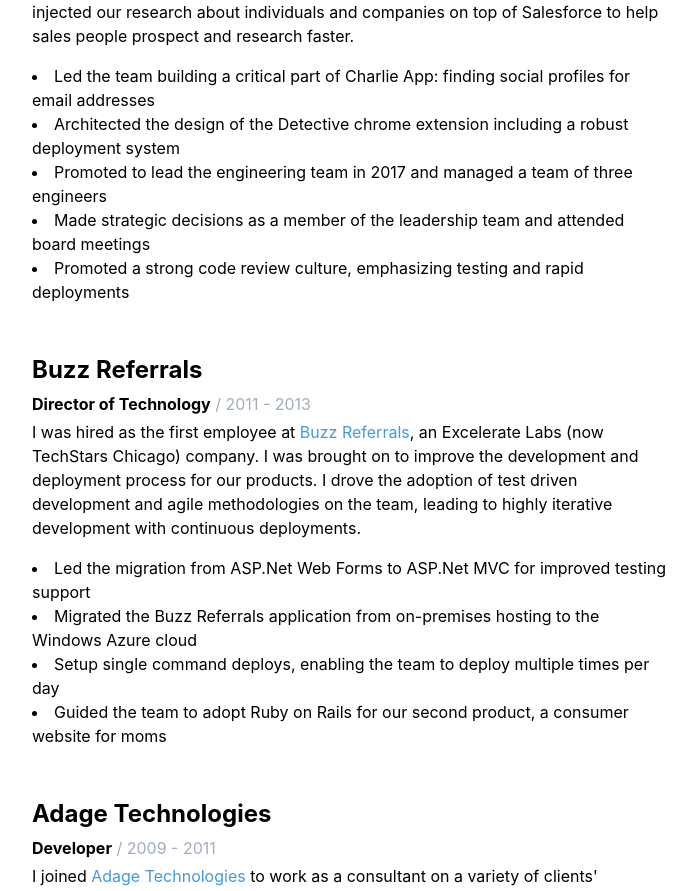
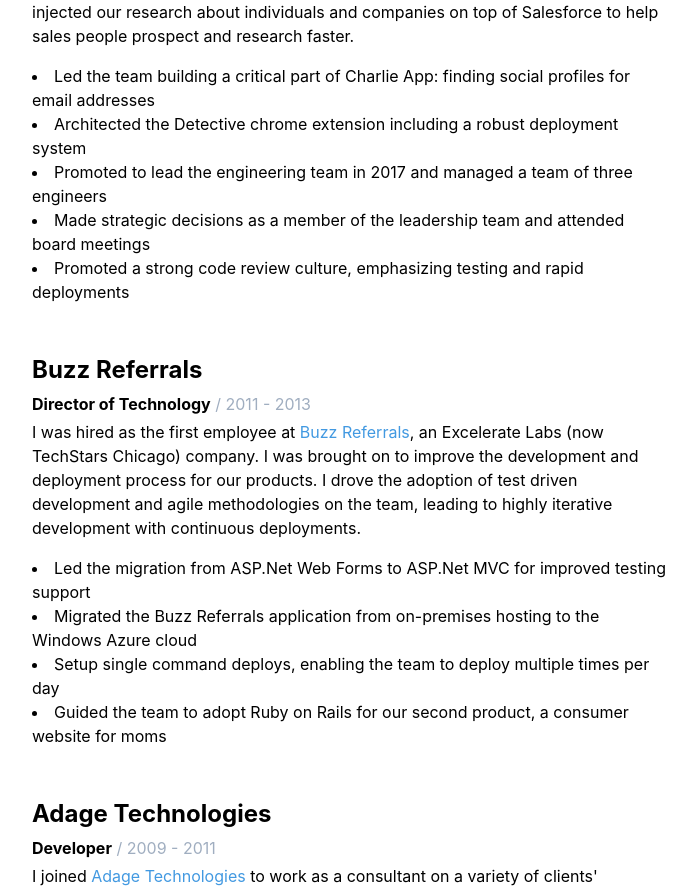
Before and after one commit to davebrace/resume, a website: page index.html in a window 1280 px wide. Shown: the part 830-1721 px from the top of the page, without its empty margins (288-984 px from the left). Drawn offline with Linux system fonts and the light colour scheme.

Commit message:
More resume tweaks

```diff
--- a/index.html
+++ b/index.html
@@ -102,8 +102,8 @@
               social profiles for email addresses
             </li>
             <li>
-              Architected the design of the Detective chrome extension including
-              a robust deployment system
+              Architected the Detective chrome extension including a robust
+              deployment system
             </li>
             <li>
               Promoted to lead the engineering team in 2017 and managed a team
```
